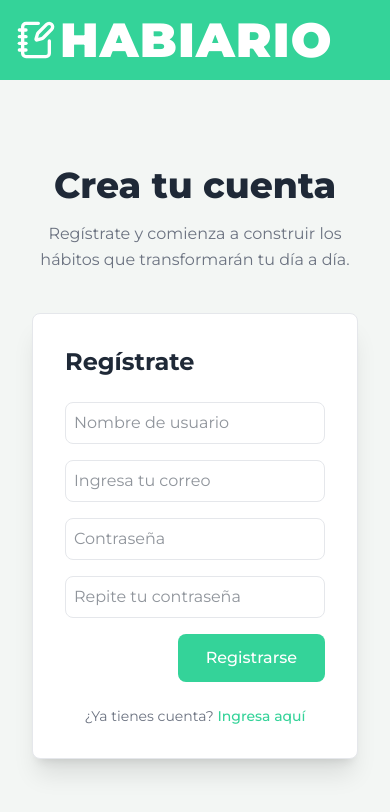
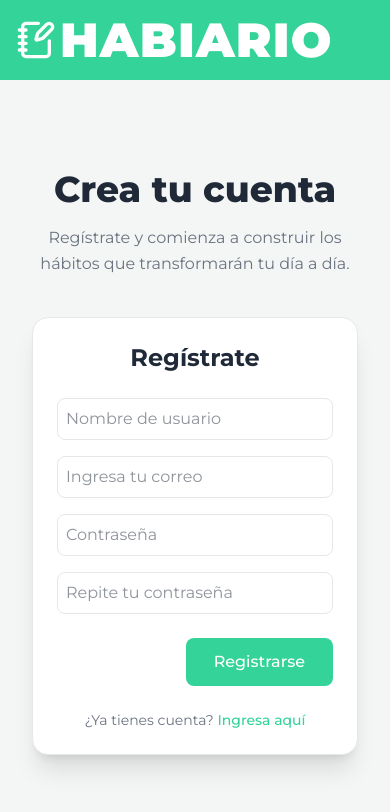
Before and after one commit to avtr-anthony/avtr-anthony-habit-tracker-app, a Next.js app: page /register in a window 390 px wide. Shown: the top 812 px of the page. Built offline with nearby package versions, Linux system fonts and the light colour scheme.

Commit message:
feature(CardAuth): Se agrego formato form y se convrtio en responsive

```diff
--- a/src/features/ui/CardAuth.tsx
+++ b/src/features/ui/CardAuth.tsx
@@ -8,6 +8,7 @@ interface CardProps {
   footerText?: string;
   footerLinkText?: string;
   footerHref?: string;
+  onSubmit?: (e: React.FormEvent<HTMLFormElement>) => void;
 }
 
 export default function CardAuth({
@@ -17,24 +18,29 @@ export default function CardAuth({
   footerText,
   footerLinkText,
   footerHref,
+  onSubmit,
 }: CardProps) {
   return (
-    <div className="flex flex-col bg-surface rounded-lg shadow-xl p-8 w-full max-w-md border border-border">
-      <h1 className="text-2xl font-bold text-primary mb-6">
+    <form
+      onSubmit={onSubmit}
+      className="flex flex-col bg-surface rounded-2xl shadow-xl p-6 sm:p-8 w-full max-w-sm sm:max-w-md border border-border"
+    >
+      <h1 className="text-2xl sm:text-3xl font-bold text-primary mb-6 text-center sm:text-left">
         {title || "Default"}
       </h1>
+
       <div className="flex flex-col gap-4 text-left">
         {inputs.map((input, index) => (
           <InputField key={index} {...input} />
         ))}
       </div>
 
-      <div className="flex justify-end mt-4">
-        <Button {...button} />
+      <div className="flex justify-end mt-6">
+        <Button {...button} type="submit" />
       </div>
 
       {footerText && footerLinkText && footerHref && (
-        <p className="text-sm text-text-secondary mt-6 text-center">
+        <p className="text-sm text-textSecondary mt-6 text-center">
           {footerText}{" "}
           <a
             href={footerHref}
@@ -44,6 +50,6 @@ export default function CardAuth({
           </a>
         </p>
       )}
-    </div>
+    </form>
   );
 }
```
